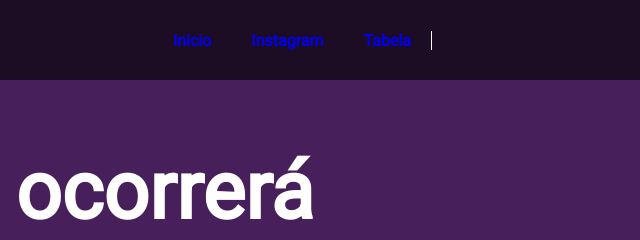
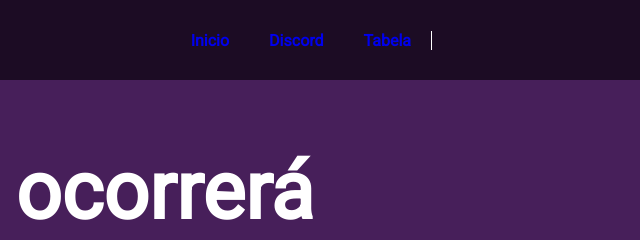
Before and after one commit to MajorNaca/campeonato, a plain HTML site: page index2.html in a window 1280 px wide. Shown: the top 240 px of the page, 592-1232 px from the left. Drawn offline with Linux system fonts and the light colour scheme.

Commit message:
Update index2.html

```diff
--- a/index2.html
+++ b/index2.html
@@ -17,7 +17,7 @@
 				<img src="./img/logo.png" alt="" class="logo" />
 				<ul class="navbar-items">
 					<li class="navbar-item"><a href="./index.html">Inicio</a></li>
-					<li class="navbar-item"><a href="https://www.instagram.com">Instagram</a></li>
+					<li class="navbar-item"><a href="https://discord.com/invite/FqZBWTr8">Discord</a></li>
 					<li class="navbar-item"><a href="https://majornaca.github.io/MajorNaca/">Tabela</a></li>
 
 				</ul>
```
